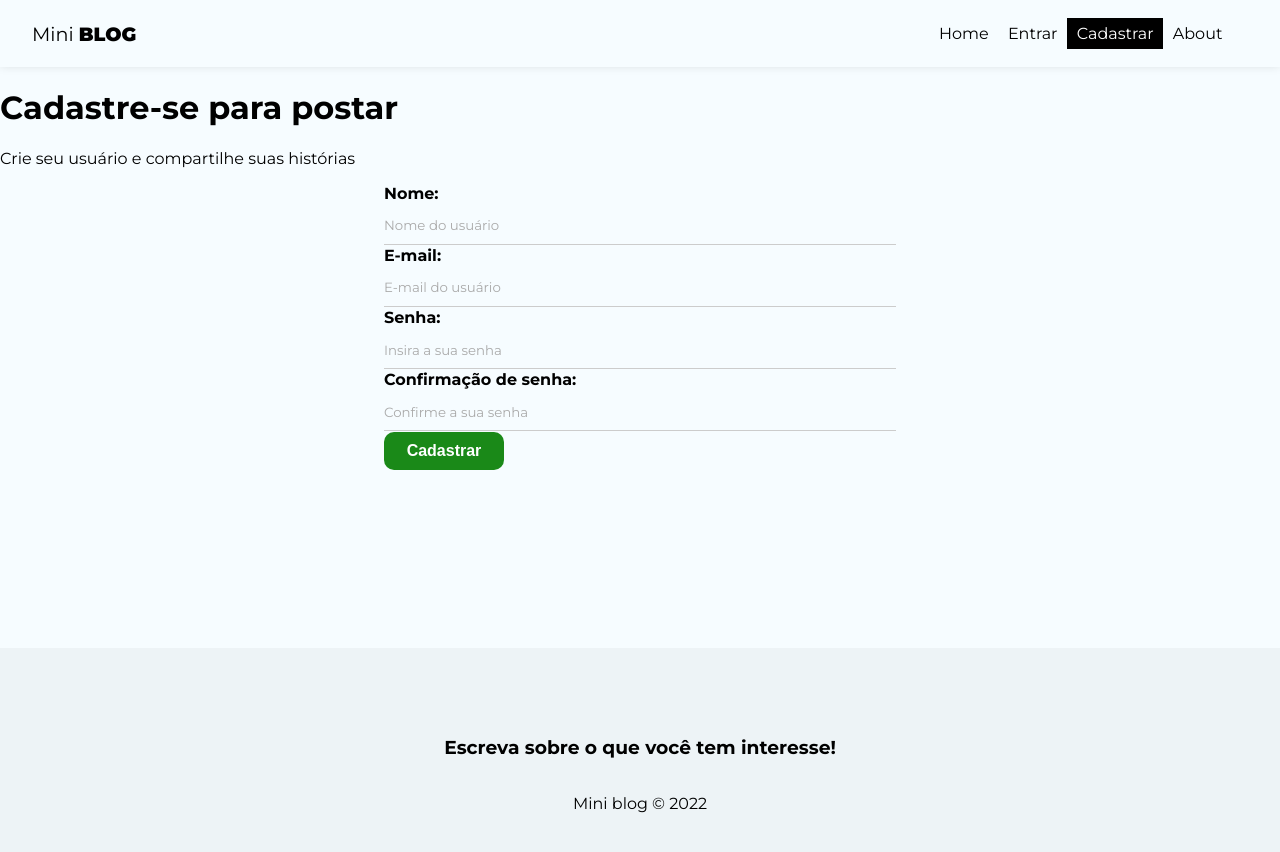
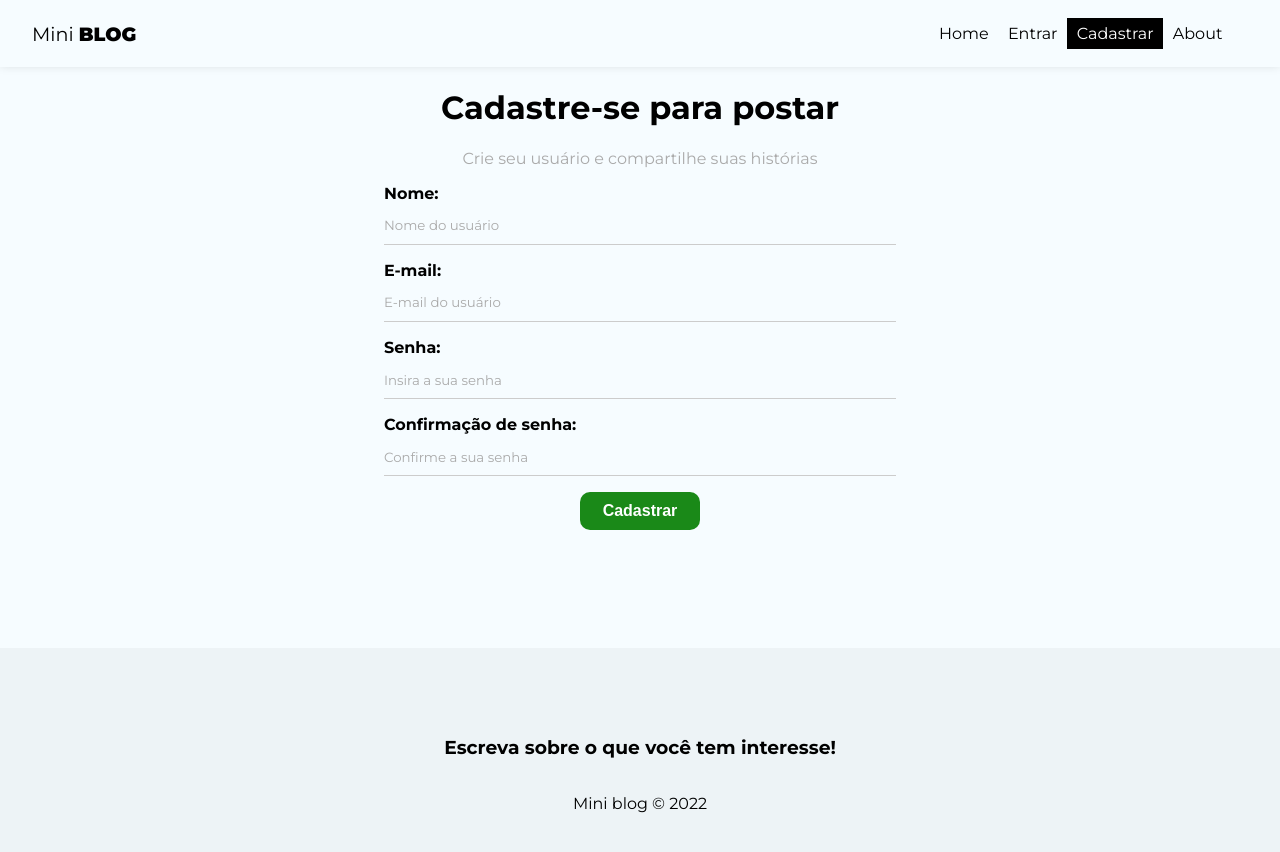
Before and after one commit to Thiagooffice/Mini-Blog, a React (Create React App) app: page /register in a window 1280 px wide. Shown: the top 852 px of the page. Built offline with nearby package versions, Linux system fonts and the light colour scheme.

Commit message:
add-states-register-form

```diff
--- a/src/index.css
+++ b/src/index.css
@@ -36,7 +36,7 @@ form{
 label{
   display: flex;
   flex-direction: column;
-  margin-bottom: 1px;
+  margin-bottom: 1em;
 }
 label span{
   margin-bottom: .3em;
--- a/src/pages/Register/Register.js
+++ b/src/pages/Register/Register.js
@@ -2,17 +2,44 @@ import styles from './Register.module.css'
 import {useState,useEffect} from 'react'
 
 export default function Register(){
+
+    const [displayName, setDisplayName]=useState("")
+    const [email, setEmail]=useState("")
+    const [password, setPassword]=useState("")
+    const [confirmPassword, setConfirmPassword]=useState("")
+    const [error,setError]=useState("")
+
+    const handleSubmit = (e)=>{
+        e.preventDefault()
+
+        setError("")
+
+        const user={
+            displayName,
+            email,
+            password
+        }
+        if(password !== confirmPassword){
+            setError("As senhas precisam ser iguais!")
+            return
+        }
+
+        console.log(user)
+    }
+
     return(
-        <div>
+        <div className={styles.register}>
             <h1>Cadastre-se para postar</h1>
             <p>Crie seu usuário e compartilhe suas histórias</p>
-            <form>
+            <form onSubmit={handleSubmit}>
                 <label>
                     <span>Nome:</span>
                     <input
                     type="text" name='displayName'
                     required
                     placeholder='Nome do usuário'
+                    value={displayName}
+                    onChange={(e)=> setDisplayName(e.target.value)}
                     />
                 </label>
 
@@ -22,6 +49,8 @@ export default function Register(){
                     type="email" name='email'
                     required
                     placeholder='E-mail do usuário'
+                    value={email}
+                    onChange={(e)=> setEmail(e.target.value)}
                     />
                 </label>
 
@@ -31,6 +60,8 @@ export default function Register(){
                     type="password" name='password'
                     required
                     placeholder='Insira a sua senha'
+                    value={password}
+                    onChange={(e)=> setPassword(e.target.value)}
                     />
                 </label>
 
@@ -40,10 +71,13 @@ export default function Register(){
                     type="password" name='confirmPassword'
                     required
                     placeholder='Confirme a sua senha'
+                    value={confirmPassword}
+                    onChange={(e)=> setConfirmPassword(e.target.value)}
                     />
                 </label>
 
                 <button className='btn'>Cadastrar</button>
+                {error && <p className="error">{error}</p>}
             </form>
         </div>
     )
```
